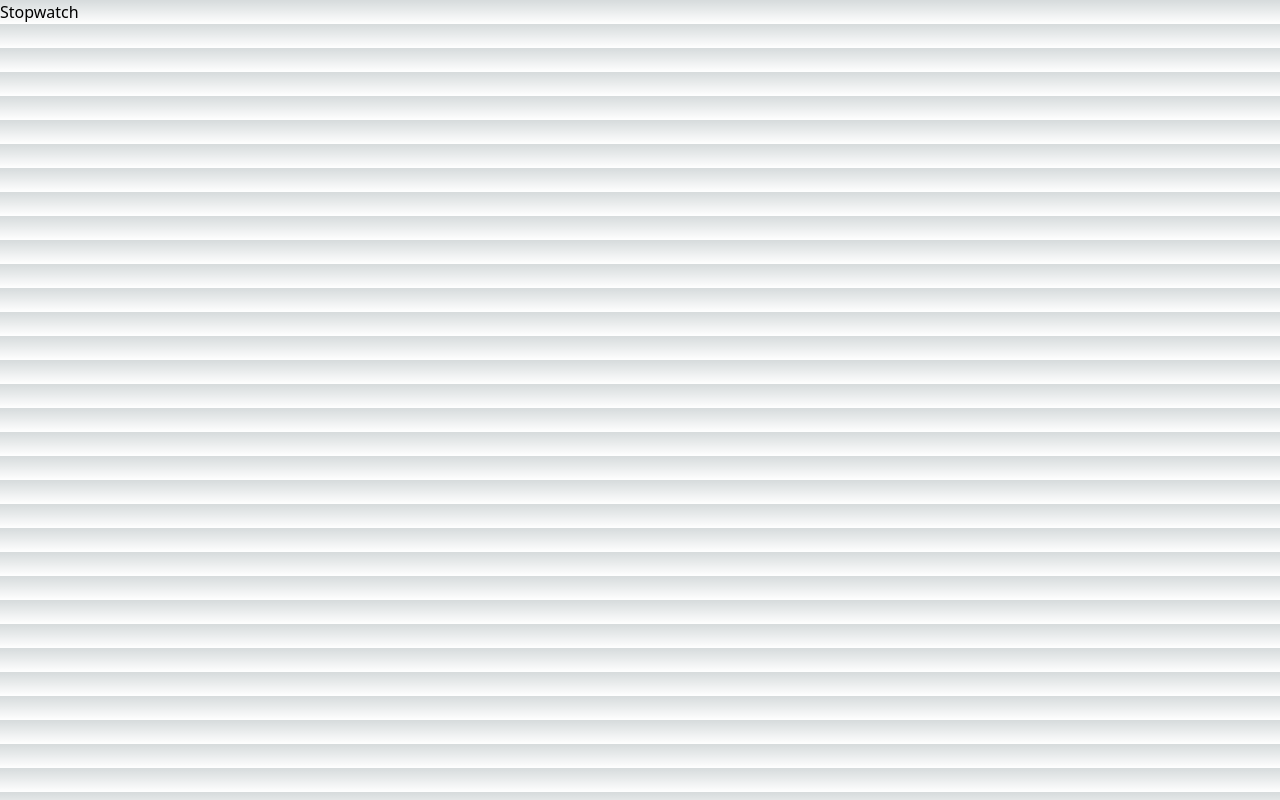
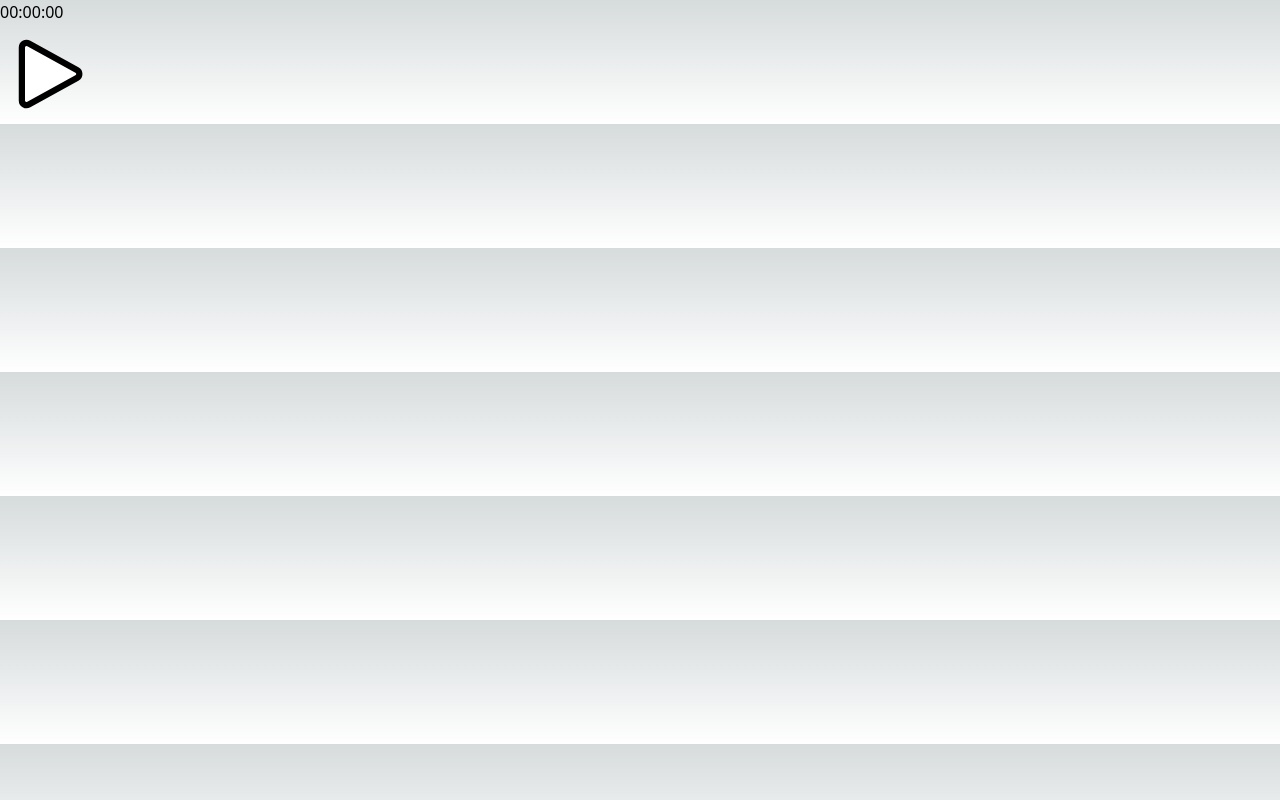
Before and after one commit to JamesZhang878/Chronos, a Next.js app: page / in a window 1280 px wide. Built offline with nearby package versions, Linux system fonts and the light colour scheme.

Commit message:
Add play icon image

```diff
--- a/package.json
+++ b/package.json
@@ -14,7 +14,7 @@
     "clsx": "^2.0.0",
     "date-fns": "^2.30.0",
     "lucide-react": "^0.299.0",
-    "next": "14.0.4",
+    "next": "^14.0.4",
     "react": "^18",
     "react-day-picker": "^8.9.1",
     "react-dom": "^18",
--- a/src/components/Stopwatch.tsx
+++ b/src/components/Stopwatch.tsx
@@ -1,5 +1,14 @@
-import React from "react";
+import Image from "next/image";
 
 export default function Stopwatch() {
-  return <div>Stopwatch</div>;
+  return (
+    <div className="stopwatch">
+      <span className="stopwatch" id="display">
+        00:00:00
+      </span>
+      <div className="controls">
+        <Image src="/img/play.svg" width={100} height={100} alt="play" />
+      </div>
+    </div>
+  );
 }
```
Also changed, not shown: public/img/play.svg (added), 1 other file (tests, documents, lock files or other folders).
